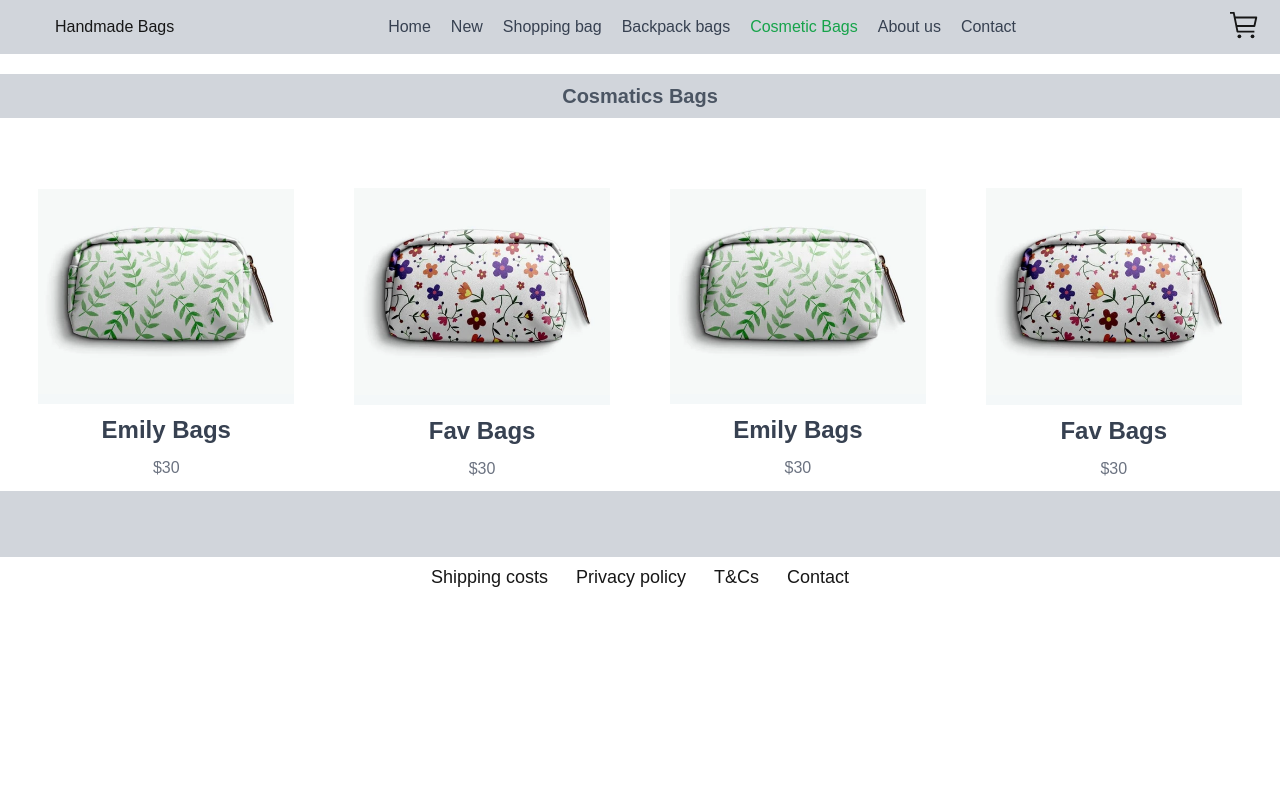
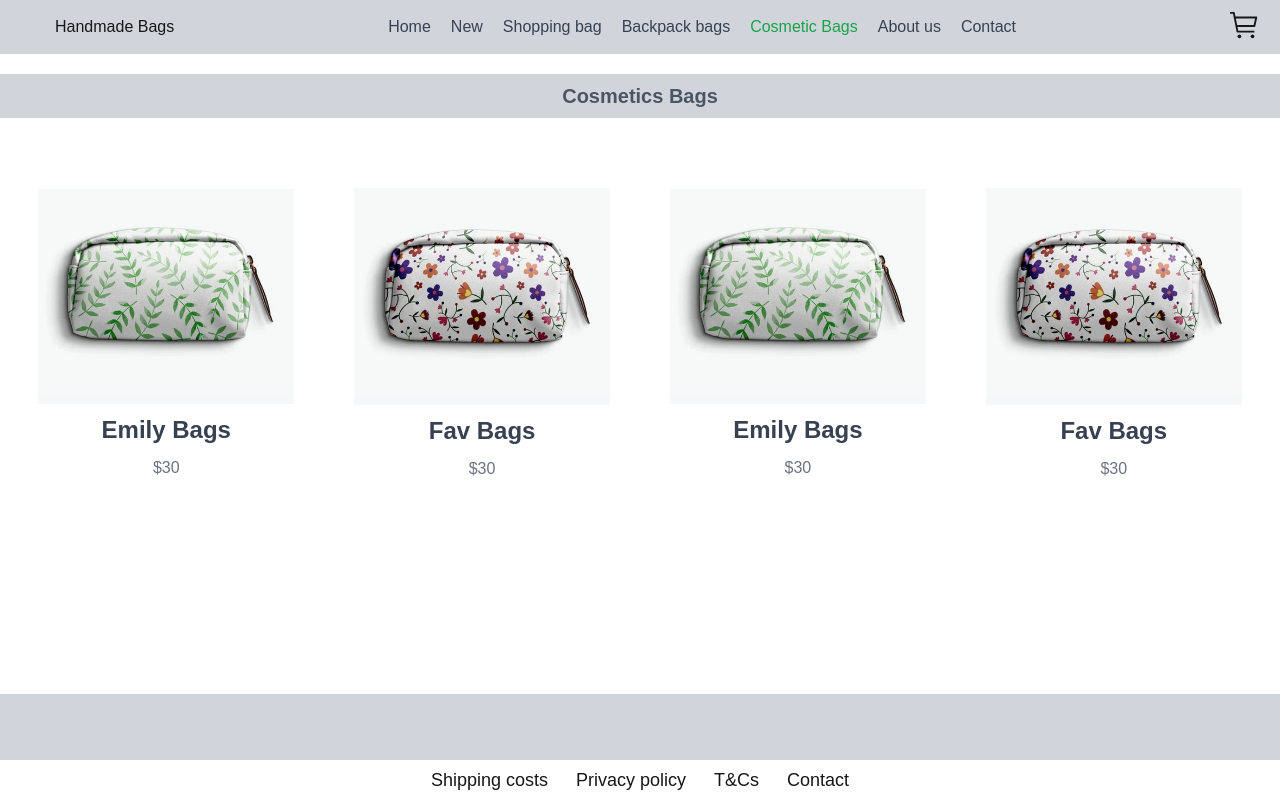
Before and after one commit to Biokes/Baggy-Superstores, a Next.js app: page /cosmetics in a window 1280 px wide. Built offline with nearby package versions, Linux system fonts and the light colour scheme; some icons are missing.

Commit message:
refactor cosmetics page

```diff
--- a/src/app/cosmetics/page.tsx
+++ b/src/app/cosmetics/page.tsx
@@ -22,10 +22,10 @@ export default function Cosmetics(){
         dispatch(setBag(bag))
     }
     return (
-        <div className={'flex flex-col justify-between'}>
+        <div className={'flex flex-col justify-between md:h-[100vh]'}>
             <div>
                 <Navbar props={4}/>
-                <p className={`mt-[20px] ${styles.bestSellers}`}>Cosmatics Bags</p>
+                <p className={`mt-[20px] ${styles.bestSellers}`}>Cosmetics Bags</p>
                 <div className={`${styles.backPack}`}>
                         {
                             bagsPack.map((bag, index) => (
```
